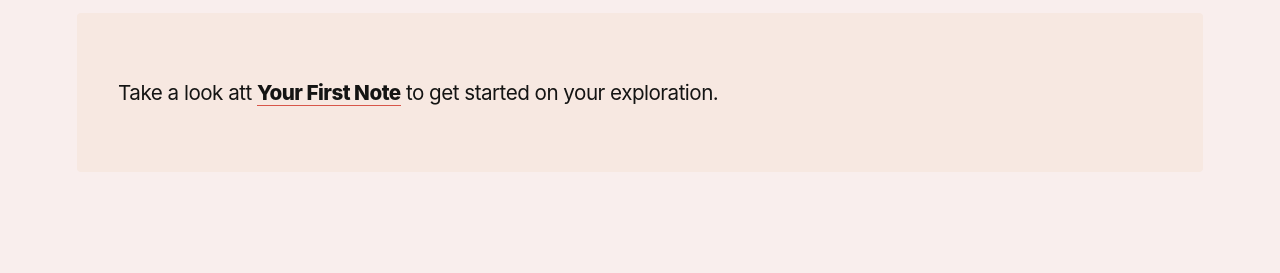
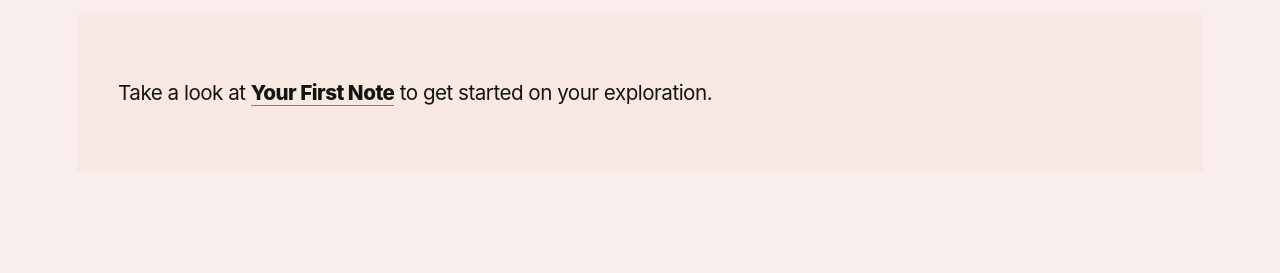
Before and after one commit to reddy2go/redgarden, a Jekyll site: the page built from index.md, in a window 1280 px wide. Shown: the part 342-615 px from the top of the page. Built offline with Jekyll 4.4.1, drawn with Linux system fonts in a browser that asks for light colours; some web fonts are replaced; Markdown is read by kramdown in place of the engine named in the settings.

Commit message:
Revert "seo"
This reverts commit 97a01e219b0dc7bc9ef05e6f3d83116fc92e5dfa.

```diff
--- a/_includes/head.html
+++ b/_includes/head.html
@@ -163,8 +163,7 @@
   <meta name="twitter:url" content="https://green-garden.netlify.app{{ page.url }}">
   <meta name="twitter:site" content="@reddy2go">
   <meta name="twitter:creator" content="@reddy2go">
-  <!--<meta name="twitter:image" content="https://res.cloudinary.com/nehasaa/image/upload/w_1280,h_669,c_fill,q_auto,f_auto/w_760,c_fit,co_rgb:000000,g_south_west,x_480,y_254,l_text:arial_64:tension%20through%20attention/w_760,c_fit,co_rgb:000000,g_north_west,x_480,y_445,l_text:arial_48:Writing%20blog%20posts%20is%20fun%20when%20the%20robots%20do%20some%20of%20the%20work!/portfolio/blog-post-card">-->
-  <meta name="twitter:image" content="https://images.unsplash.com/photo-1594213648713-78ce051bbeac?crop=entropy&amp;cs=tinysrgb&amp;fit=max&amp;fm=jpg&amp;ixid=MnwxMTc3M3wwfDF8c2VhcmNofDZ8fHRlbnNpb258ZW58MHx8fHwxNjE4OTUwNTcw&amp;ixlib=rb-1.2.1&amp;q=80&amp;w=2000">
+
   <title>
     {% if page.id == "home" %}
     {{ site.title }}
--- a/_includes/social-image-preview-js.html
+++ b/_includes/social-image-preview-js.html
@@ -85,10 +85,10 @@
     console.log(socialImage);
     console.log('**out of method**');
 
-    /*var socialImagelink = document.createElement('meta');
+    var socialImagelink = document.createElement('meta');
     socialImagelink.setAttribute('name', 'twitter:image');
     socialImagelink.content = socialImage;
-    document.getElementsByTagName('head')[0].appendChild(socialImagelink);*/
+    document.getElementsByTagName('head')[0].appendChild(socialImagelink);
 
     var socialImagelink2 = document.createElement('meta');
     socialImagelink2.setAttribute('property', 'og:image');
--- a/index.md
+++ b/index.md
@@ -5,5 +5,5 @@ id: home
 ---
 
 <section class="callout">
-	Take a look att <a href="/your-first-note.html" class="internal-link">Your First Note</a> to get started on your exploration.
+	Take a look at <a href="/your-first-note.html" class="internal-link">Your First Note</a> to get started on your exploration.
 </section>
```
